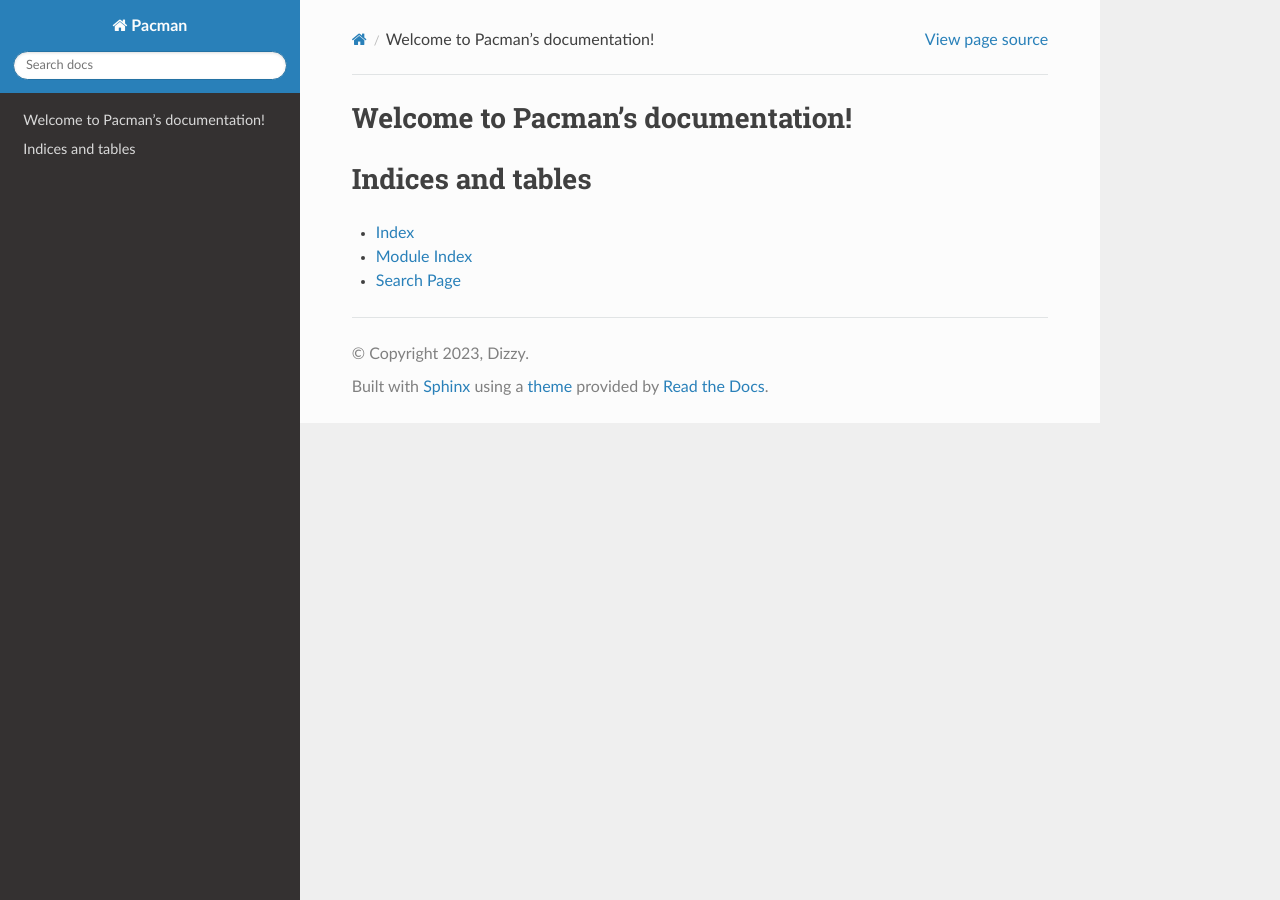
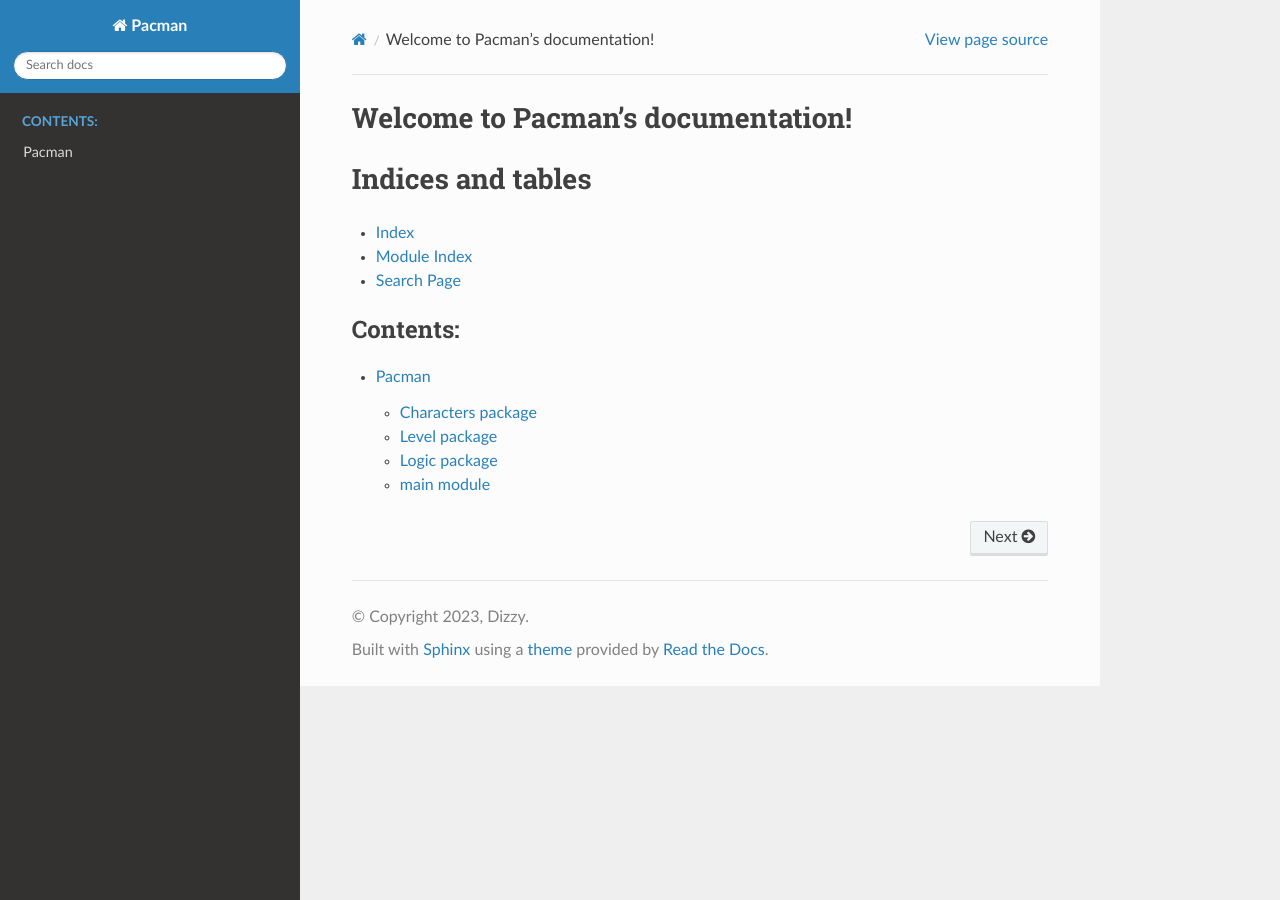
Before and after one commit to TheLoooser/Pacman, a Sphinx documentation site: the page built from docs/index.rst, in a window 1280 px wide. Built offline with Sphinx 7.4.7 and the Read the Docs theme 2.0.0, drawn with Linux system fonts in a browser that asks for light colours.

Commit message:
Remove superfluous double colon

```diff
--- a/docs/index.rst
+++ b/docs/index.rst
@@ -15,7 +15,7 @@ Indices and tables
 * :ref:`search`
 
 
-.. :toctree::
+.. toctree::
    :maxdepth: 2
    :caption: Contents:
 
```
